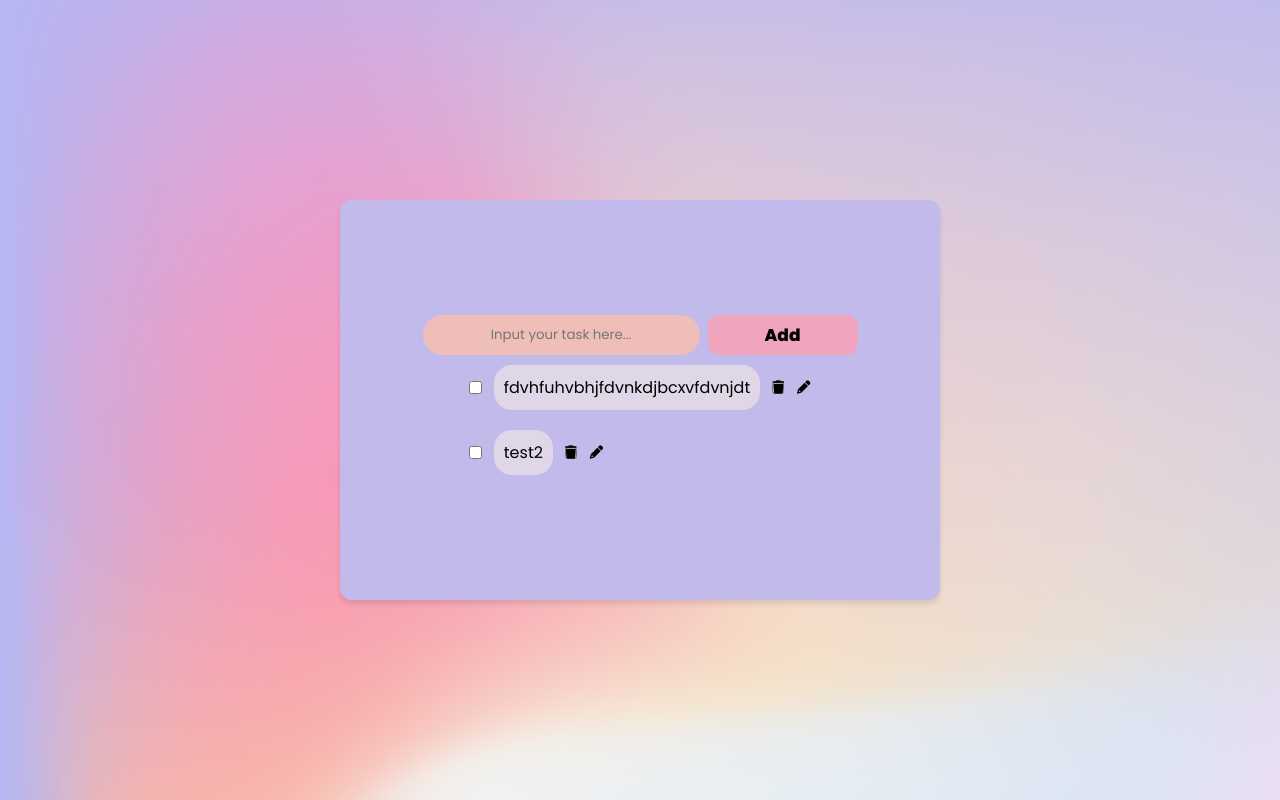
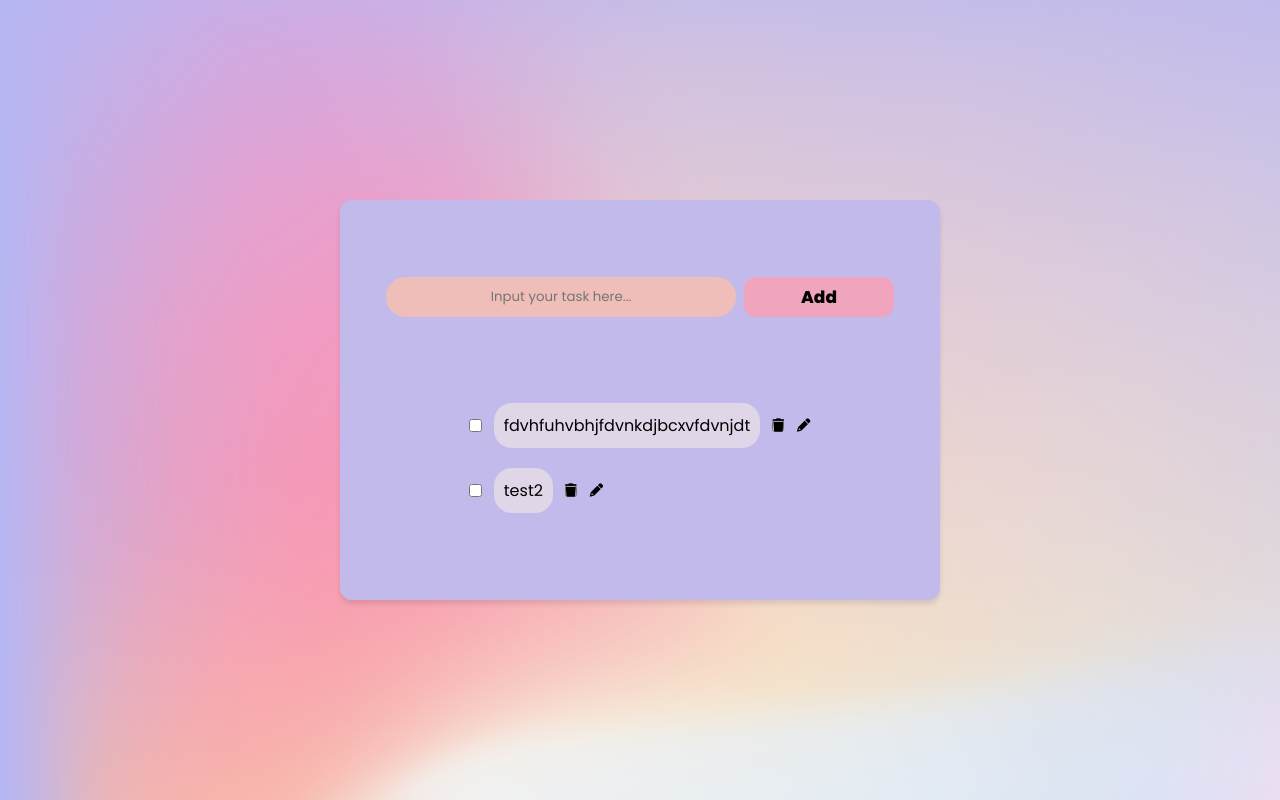
Before and after one commit to olesiaa22/To-Do-List, a plain HTML site: page index.html in a window 1280 px wide. Drawn offline with Linux system fonts and the light colour scheme.

Commit message:
fix user input width

```diff
--- a/style.css
+++ b/style.css
@@ -15,12 +15,12 @@ body {
     background-color: #c3baec;
     display: flex;
     flex-direction: column;
-    justify-content: center;
+    justify-content: space-evenly;
     align-items: center;
     transform: translate(-50%, -50%);
     top: 50%;
     left: 50%;
-    padding: 20px;
+    padding: 0px;
     margin: auto;
     width: 600px;
     height: 400px;
@@ -46,7 +46,7 @@ input {
     border-radius: 25px;
     background-color: #f0beb9;
     padding: 10px;
-
+    width: 350px;
 }
 
 
```
